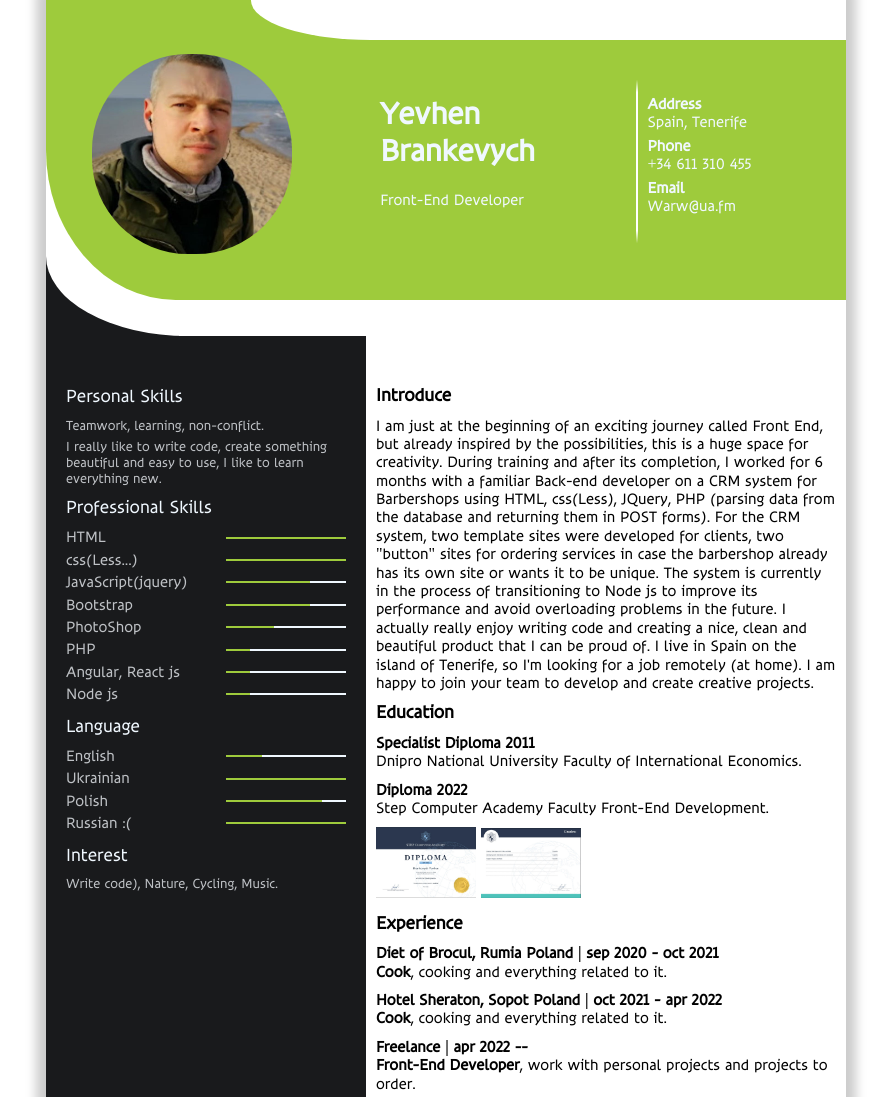
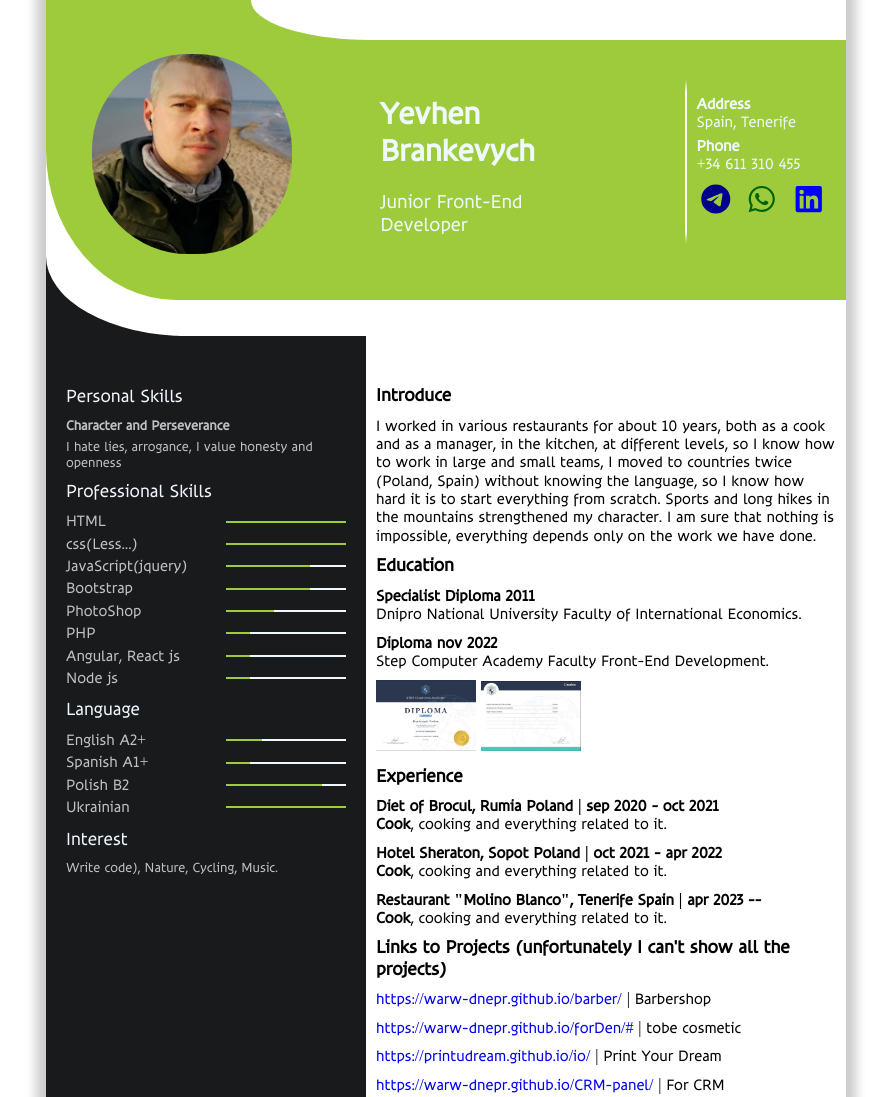
Before and after one commit to warw-dnepr/Front-end-cv, a plain HTML site: page index.html in a window 1280 px wide. Shown: the top 1097 px of the page, without its empty margins (194-1085 px from the left). Drawn offline with nearby package versions, Linux system fonts and the light colour scheme; a web font is replaced by a local one.

Commit message:
Add files via upload

```diff
--- a/index.html
+++ b/index.html
@@ -22,7 +22,7 @@
          </div>
          <div class="header-name">
             <h1><span>Yevhen</span><span>Brankevych</span></h1>
-            <p>Front-End Developer</p>
+            <p>Junior Front-End Developer</p>
          </div>
          <div class="block-for-gradient"></div>
          <div class="header-contact">
@@ -30,8 +30,12 @@
             <p>Spain, Tenerife</p>
             <p><b>Phone</b></p>
             <p><a href="tel:+34611310455">+34 611 310 455</a></p>
-            <p><b>Email</b></p>
-            <p><a href="mailto:Warw@ua.fm">Warw@ua.fm</a></p>
+            <div class="header-links">
+               <a href="https://t.me/eugenioooooo" target="_blank"><i class="fa-brands fa-telegram"></i></a>
+               <a href="https://wa.me/34611310455?" target="_blank"><i class="fa-brands fa-whatsapp"></i></a>
+               <a href="https://www.linkedin.com/in/yevhen-brankevych-52051622a/" target="_blank"><i
+                     class="fa-brands fa-linkedin"></i></a>
+            </div>
          </div>
       </header>
       <main>
@@ -39,9 +43,8 @@
          <div class="main-block-up-1"></div>
          <div class="sitebar">
             <h3>Personal Skills</h3>
-            <p>Teamwork, learning, non-conflict.</p>
-            <p>I really like to write code, create something beautiful and easy to use, I like to learn everything new.
-            </p>
+            <p><b>Character and Perseverance</b></p>
+            <p>I hate lies, arrogance, I value honesty and openness</p>
             <div class="pro-skils">
                <h3>Professional Skills</h3>
                <ul>
@@ -54,15 +57,18 @@
                </ul>
                <ul>
                   <li>JavaScript(jquery)</li>
-                  <li class="skill-progress"><span class="skils-JavaScript-1"></span><span class="skils-JavaScript-2"></span></li>
+                  <li class="skill-progress"><span class="skils-JavaScript-1"></span><span
+                        class="skils-JavaScript-2"></span></li>
                </ul>
                <ul>
                   <li>Bootstrap</li>
-                  <li class="skill-progress"><span class="skils-Bootstrap-1"></span><span class="skils-Bootstrap-2"></span></li>
+                  <li class="skill-progress"><span class="skils-Bootstrap-1"></span><span
+                        class="skils-Bootstrap-2"></span></li>
                </ul>
                <ul>
                   <li>PhotoShop</li>
-                  <li class="skill-progress"><span class="skils-PhotoShop-1"></span><span class="skils-PhotoShop-2"></span></li>
+                  <li class="skill-progress"><span class="skils-PhotoShop-1"></span><span
+                        class="skils-PhotoShop-2"></span></li>
                </ul>
                <ul>
                   <li>PHP</li>
@@ -80,20 +86,24 @@
             <div class="pro-language">
                <h3>Language</h3>
                <ul>
-                  <li>English</li>
-                  <li class="skill-progress"><span class="skils-English-1"></span><span class="skils-English-2"></span></li>
+                  <li>English A2+</li>
+                  <li class="skill-progress"><span class="skils-English-1"></span><span class="skils-English-2"></span>
+                  </li>
+               </ul>
+               <ul>
+                  <li>Spanish A1+</li>
+                  <li class="skill-progress"><span class="skils-Spanish-1"></span><span class="skils-Spanish-2"></span>
+                  </li>
+               </ul>
+               <ul>
+                  <li>Polish B2</li>
+                  <li class="skill-progress"><span class="skils-Polish-1"></span><span class="skils-Polish-2"></span>
+                  </li>
                </ul>
                <ul>
                   <li>Ukrainian</li>
-                  <li class="skill-progress"><span class="skils-Ukrainian-1"></span><span class="skils-Ukrainian-2"></span></li>
-               </ul>
-               <ul>
-                  <li>Polish</li>
-                  <li class="skill-progress"><span class="skils-Polish-1"></span><span class="skils-Polish-2"></span></li>
-               </ul>
-               <ul>
-                  <li>Russian :(</li>
-                  <li class="skill-progress"><span class="skils-Russian-1"></span><span class="skils-Russian-2"></span></li>
+                  <li class="skill-progress"><span class="skils-Ukrainian-1"></span><span
+                        class="skils-Ukrainian-2"></span></li>
                </ul>
             </div>
             <h3>Interest</h3>
@@ -102,18 +112,18 @@
          <div class="main-info">
             <div class="introduce">
                <h3>Introduce</h3>
-               <p>I am just at the beginning of an exciting journey called Front End, but already inspired by the possibilities, this is a huge space for creativity. During training and after its completion, I worked for 6 months with a familiar Back-end developer on a CRM system for Barbershops using HTML, css(Less), JQuery, PHP (parsing data from the database and returning them in POST forms). For the CRM system, two template sites were developed for clients, two "button" sites for ordering services in case the barbershop already has its own site or wants it to be unique. The system is currently in the process of transitioning to Node js to improve its performance and avoid overloading problems in the future. I actually really enjoy writing code and creating a nice, clean and beautiful product that I can be proud of. I live in Spain on the island of Tenerife, so I'm looking for a job remotely (at home). I am happy to join your team to develop and create creative projects.</p>
+               <p>I worked in various restaurants for about 10 years, both as a cook and as a manager, in the kitchen, at different levels, so I know how to work in large and small teams, I moved to countries twice (Poland, Spain) without knowing the language, so I know how hard it is to start everything from scratch. Sports and long hikes in the mountains strengthened my character. I am sure that nothing is impossible, everything depends only on the work we have done.</p>
             </div>
             <div class="education">
                <h3>Education</h3>
                <h4>Specialist Diploma 2011</h4>
                <p>Dnipro National University
                   Faculty of International Economics.</p>
-               <h4>Diploma 2022</h4>
+               <h4>Diploma nov 2022</h4>
                <p>Step Computer Academy
                   Faculty Front-End Development.</p>
-                  <img class="diplom_1" id="img/diploma.jpg" src="img/diploma.jpg" alt="">
-                  <img class="diplom_2" id="img/diploma1.jpg" src="img/diploma1.jpg" alt="">
+               <img class="diplom_1" id="img/diploma.jpg" src="img/diploma.jpg" alt="">
+               <img class="diplom_2" id="img/diploma1.jpg" src="img/diploma1.jpg" alt="">
             </div>
             <div class="expierience">
                <h3>Experience</h3>
@@ -121,14 +131,19 @@
                <p><b>Cook</b>, cooking and everything related to it.</p>
                <h4>Hotel Sheraton, Sopot Poland | oct 2021 - apr 2022</h4>
                <p><b>Cook</b>, cooking and everything related to it.</p>
-               <h4>Freelance | apr 2022 -- </h4>
-               <p><b>Front-End Developer</b>, work with personal projects and projects to order.</p>
+               <h4>Restaurant "Molino Blanco", Tenerife Spain | apr 2023 -- </h4>
+               <p><b>Cook</b>, cooking and everything related to it.</p>
             </div>
             <div class="links-to-project">
                <h3>Links to Projects (unfortunately I can't show all the projects)</h3>
-               <p><a href="https://warw-dnepr.github.io/barber/" target="_blank">https://warw-dnepr.github.io/barber/</a> | Barbershop</p>
-               <p><a href="https://warw-dnepr.github.io/forDen/#" target="_blank">https://warw-dnepr.github.io/forDen/#</a> | tobe cosmetic</p>
-               <p><a href="https://printudream.github.io/io/" target="_blank">https://printudream.github.io/io/</a> | Print Your Dream</p>
+               <p><a href="https://warw-dnepr.github.io/barber/"
+                     target="_blank">https://warw-dnepr.github.io/barber/</a> | Barbershop</p>
+               <p><a href="https://warw-dnepr.github.io/forDen/#"
+                     target="_blank">https://warw-dnepr.github.io/forDen/#</a> | tobe cosmetic</p>
+               <p><a href="https://printudream.github.io/io/" target="_blank">https://printudream.github.io/io/</a> |
+                  Print Your Dream</p>
+               <p><a href="https://warw-dnepr.github.io/CRM-panel/" target="_blank">https://warw-dnepr.github.io/CRM-panel/</a> |
+                  For CRM </p>
             </div>
          </div>
       </main>
--- a/less/style.less
+++ b/less/style.less
@@ -60,11 +60,15 @@ header{
    .header-name{
       background-color: #9ecb3c;
       padding: 75px;
-      width: 48.3%;
+      width: 73.3%;
       h1{
          display: flex;
          flex-direction: column;
       }
+      p{
+         font-size: 20px;
+      }
+
    }
    .header-contact p:nth-child(odd){
       margin-top: 5px;
@@ -76,6 +80,25 @@ header{
       a{
          color: aliceblue;
       }
+      .header-links {
+         display: flex;
+         align-items: center;
+         font-weight: bold;
+         margin: 10px 0;
+      }
+      .header-links a{
+         font-size: 30px;
+         margin-right: 9px;
+         color: darkgreen;
+      }
+      .header-links a:first-child{
+         color: darkblue;
+      }
+      .header-links a:last-child{
+         color: blue;
+      }
+
+
    }
    .header-block-up{
       position: absolute;
@@ -218,6 +241,18 @@ header{
                   height: 2px;
                   background-color: aliceblue;
                }
+               .skils-Spanish-1{
+                  display: block;
+                  width: 20%;
+                  height: 2px;
+                  background-color: #9ecb3c;
+               }
+               .skils-Spanish-2{
+                  display: block;
+                  width: 80%;
+                  height: 2px;
+                  background-color: aliceblue;
+               }
                .skils-Ukrainian-1{
                   display: block;
                   width: 100%;
```
Also changed, not shown: less/style.css.
